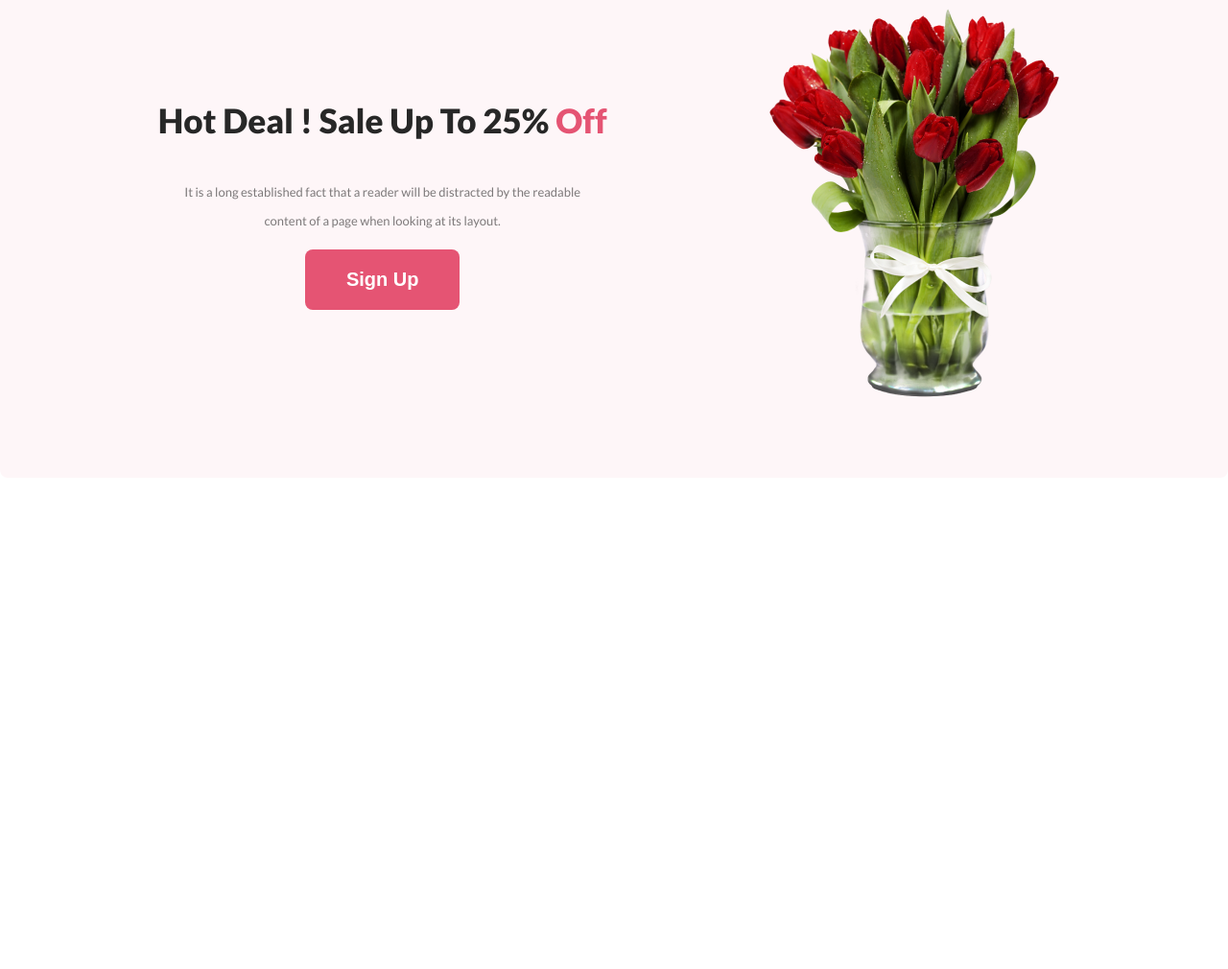
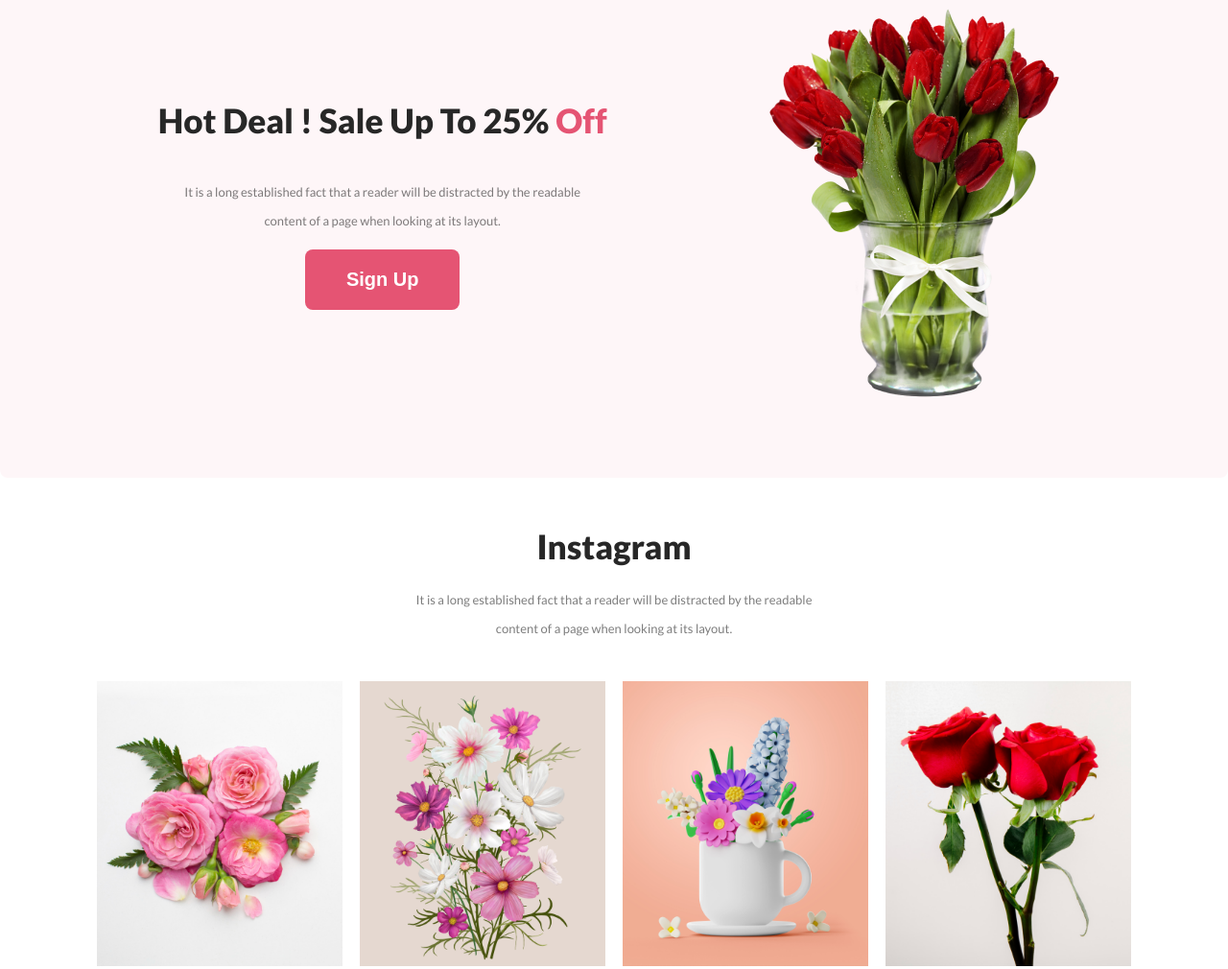
Before and after one commit to Sarmin27/online-flower-shop, a plain HTML site: page index.html in a window 1280 px wide. Shown: the part 1735-2745 px from the top of the page at 96% size. Before the commit the page ends 2233 px from the top, so only its background shows below. Drawn offline with Linux system fonts and the light colour scheme.

Commit message:
added Instagram section.

```diff
--- a/index.html
+++ b/index.html
@@ -93,9 +93,21 @@
             </div>
 
         </section>
-
-
-
+        <!-- Instagram section  -->
+        <section class="Instagram">
+            <div class="Instagram_container">
+                <div class="Instagram_descryption">
+                    <h3>Instagram</h3>
+                    <p>It is a long established fact that a reader will be distracted by the readable content of a page when looking at its layout.</p>
+                </div>
+                <div class="Instagram_image_container">
+                    <div><img src="images/Rectangle 3.png" alt=""></div>
+                    <div><img src="images/Rectangle 4.png" alt=""></div>
+                    <div><img src="images/Rectangle 5.png" alt=""></div>
+                    <div><img src="images/Rectangle 6.png" alt=""></div>
+                </div>
+            </div>
+        </section>
     </main>
     <footer>
 
--- a/style.css
+++ b/style.css
@@ -223,3 +223,45 @@ header .banner_container .banner_content2 img{
 .hot_deal .hot_deal_container .hot_deal_container-img img {
    min-height: 315px;
 }
+
+/* Instagram section styles  */
+.Instagram{
+    width: 75%;
+    max-width: 1440px;
+    margin: 0 auto;
+}
+.Instagram .Instagram_container{
+    display: flex;
+    flex-direction: column;
+    justify-content: center;
+    align-items: center;
+}
+.Instagram .Instagram_container .Instagram_descryption h3 {
+    color: #272727;
+    text-align: center;
+    font-size:35px;
+    font-weight: 800;
+    margin-top: 50px;
+
+}
+.Instagram .Instagram_container .Instagram_descryption p{
+    color: rgba(39, 39, 39, 0.60);
+    font-size: 13px;
+    font-weight: 400;
+    line-height: 30px;
+    max-width:440px;
+    text-align: center;
+    margin: 20px 0px 40px 0px;
+}
+
+.Instagram .Instagram_container .Instagram_image_container {
+    display: grid;
+    grid-template-columns: repeat(4, 1fr);
+    gap: 18px;
+    place-items: center;
+
+}
+.Instagram .Instagram_container .Instagram_image_container img{
+    max-width: 256px;
+    min-height: 296px;
+}
```
Also changed, not shown: images/Rectangle 3.png (added).
